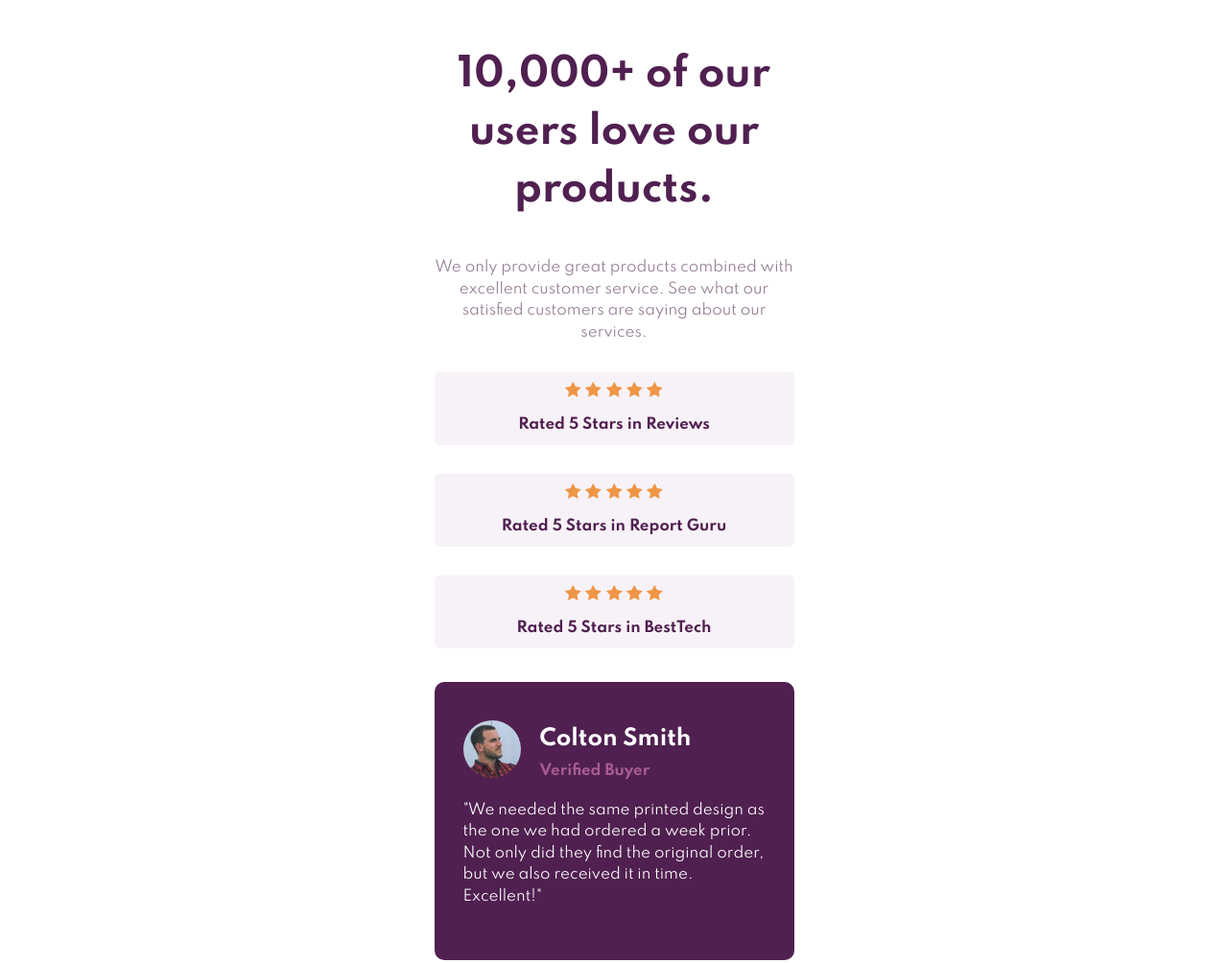
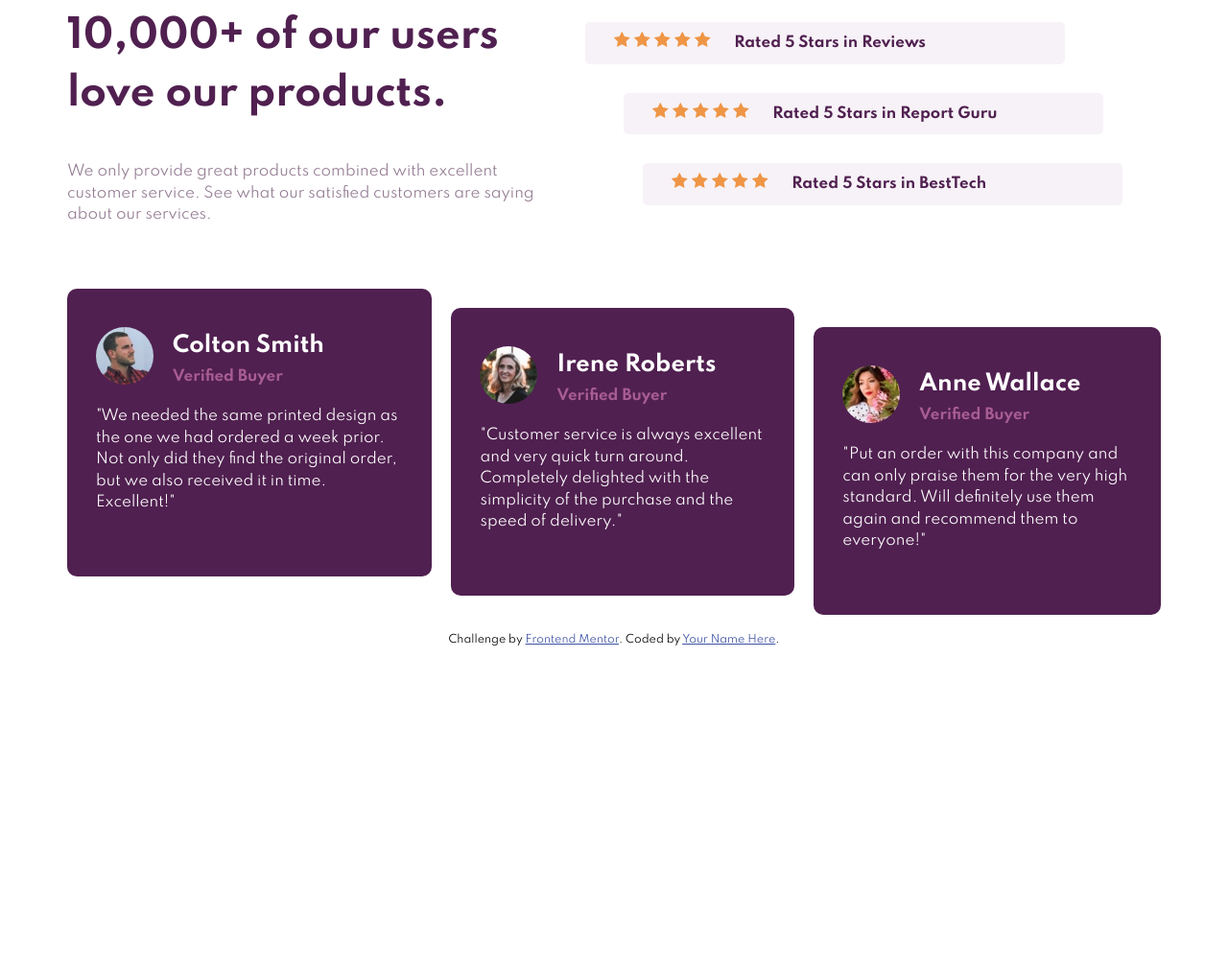
Before and after one commit to atharvpote/Social-Proof-Section, a plain HTML site: page index.html in a window 1280 px wide. Shown: the top 1004 px of the page at 96% size. After the commit the page ends 800 px from the top, so only its background shows below. Drawn offline with Linux system fonts and the light colour scheme.

Commit message:
Built desktop layout

```diff
--- a/index.html
+++ b/index.html
@@ -31,6 +31,7 @@
 
     <body>
         <section class="social-proof">
+            <div class="social-proof__top-section">
                 <article class="social-proof__content">
                     <h1 class="social-proof__heading">10,000+ of our users love our products.</h1>
                     <p class="social-proof__text">
@@ -46,14 +47,16 @@
                             <img src="./images/icon-star.svg" alt="">
                             <img src="./images/icon-star.svg" alt="">
                         </span> Rated 5 Stars in Reviews</p>
-                <p class="social-proof__rating-card"><span class="social-proof__rating-stars">
+                    <p class="social-proof__rating-card social-proof__rating-card2"><span
+                            class="social-proof__rating-stars">
                             <img src="./images/icon-star.svg" alt="">
                             <img src="./images/icon-star.svg" alt="">
                             <img src="./images/icon-star.svg" alt="">
                             <img src="./images/icon-star.svg" alt="">
                             <img src="./images/icon-star.svg" alt="">
                         </span> Rated 5 Stars in Report Guru</p>
-                <p class="social-proof__rating-card"><span class="social-proof__rating-stars">
+                    <p class="social-proof__rating-card social-proof__rating-card3"><span
+                            class="social-proof__rating-stars">
                             <img src="./images/icon-star.svg" alt="">
                             <img src="./images/icon-star.svg" alt="">
                             <img src="./images/icon-star.svg" alt="">
@@ -61,6 +64,7 @@
                             <img src="./images/icon-star.svg" alt="">
                         </span> Rated 5 Stars in BestTech</p>
                 </article>
+            </div>
             <article class="social-proof__reviews">
                 <div class="social-proof__review-card">
                     <header class="social-proof__review-header">
@@ -78,7 +82,7 @@
                         Excellent!"
                     </p>
                 </div>
-                <div class="social-proof__review-card">
+                <div class="social-proof__review-card social-proof__review-card2">
                     <header class="social-proof__review-header">
                         <div class="social-proof__review-picture">
                             <img src="./images/image-irene.jpg" alt="Irene Roberts">
@@ -93,7 +97,7 @@
                         delighted with the simplicity of the purchase and the speed of delivery."
                     </p>
                 </div>
-                <div class="social-proof__review-card">
+                <div class="social-proof__review-card social-proof__review-card3">
                     <header class="social-proof__review-header">
                         <div class="social-proof__review-picture">
                             <img src="./images/image-anne.jpg" alt="Anne Wallace">
--- a/styles.css
+++ b/styles.css
@@ -96,3 +96,62 @@ body {
 .social-proof__review-name {
     margin: 0;
 }
+
+@media screen and (min-width:900px) {
+    .social-proof {
+        max-width: 1140px;
+        display: flex;
+        flex-direction: column;
+        text-align: left;
+    }
+
+    .social-proof__top-section {
+        display: flex;
+        gap: 4rem;
+        margin-bottom: 3rem;
+        align-items: flex-start;
+    }
+
+    .social-proof__heading {
+        margin-top: 0;
+    }
+
+    .social-proof__heading,
+    .social-proof__text {
+        width: 50rem;
+    }
+
+    .social-proof__rating-card {
+        width: 50rem;
+    }
+
+    .social-proof__rating-card2 {
+        margin-left: 4rem;
+    }
+
+    .social-proof__rating-card3 {
+        margin-left: 6rem;
+    }
+
+    .social-proof__rating-stars {
+        margin: 0 2rem;
+        width: auto;
+    }
+
+    .social-proof__reviews {
+        display: flex;
+        gap: 2rem;
+    }
+
+    .social-proof__review-card {
+        height: 30rem;
+    }
+
+    .social-proof__review-card2 {
+        margin-top: 4rem;
+    }
+
+    .social-proof__review-card3 {
+        margin-top: 6rem;
+    }
+}
```
Lines whose indentation alone changed are shown as unchanged.
